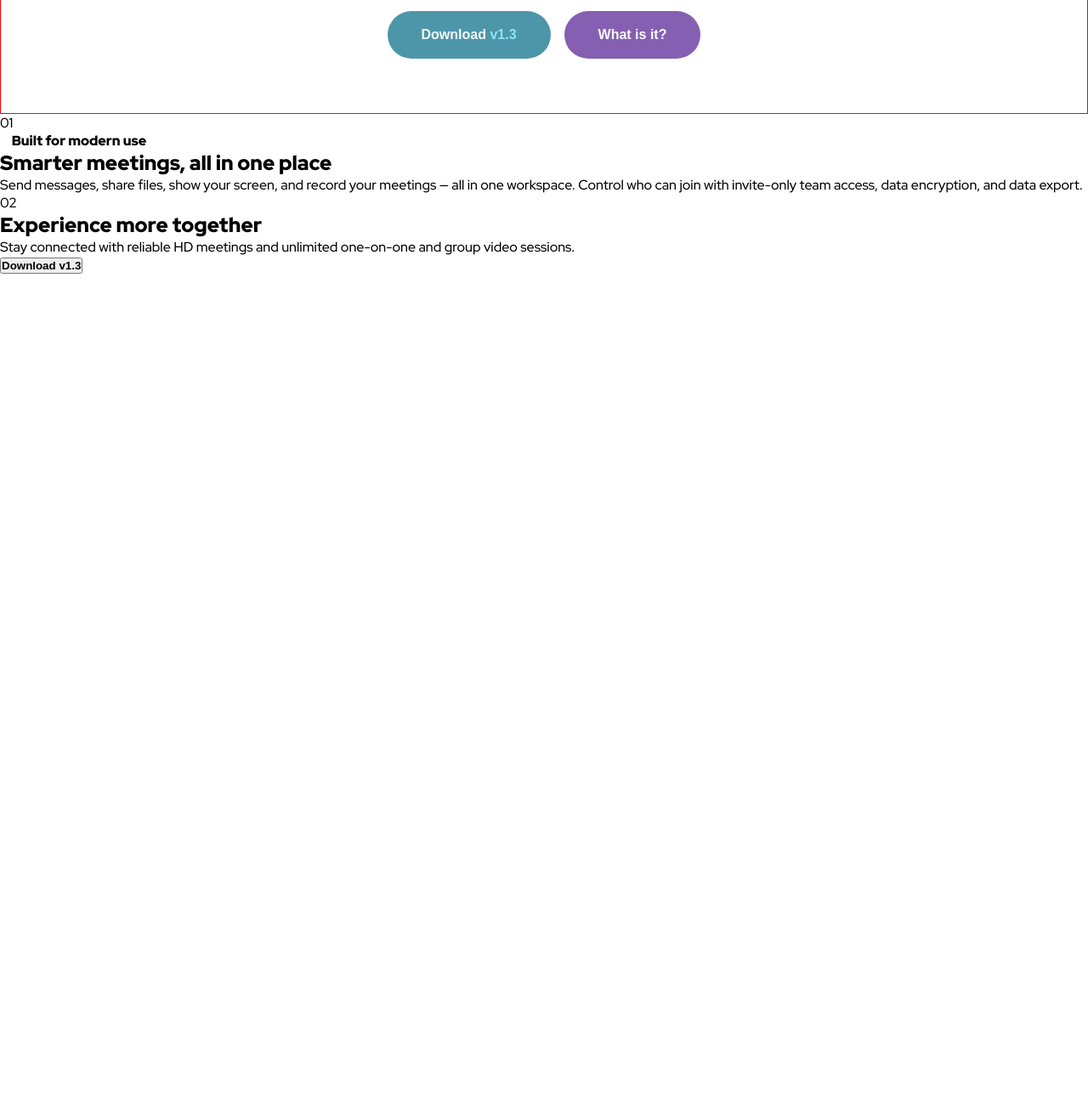
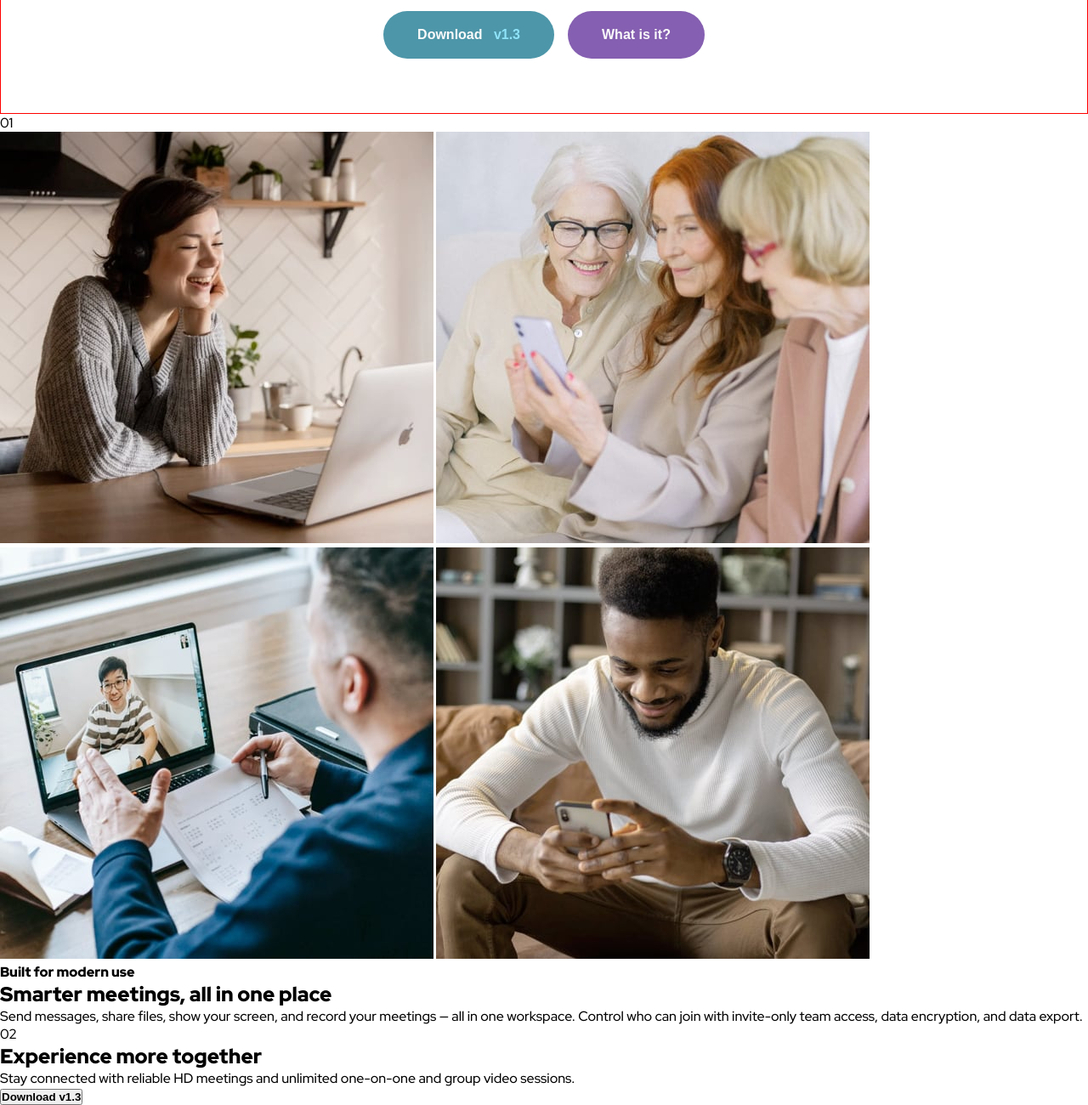
Before and after one commit to barka-dev/meet-landing-page, a plain HTML site: page index.html in a window 1280 px wide. Shown: the part 876-2176 px from the top of the page at 85% size. Before the commit the page ends 1198 px from the top, so only its background shows below. Drawn offline with Linux system fonts and the light colour scheme.

Commit message:
Update index.html

```diff
--- a/index.html
+++ b/index.html
@@ -18,24 +18,26 @@
     </a>
   </nav>
   <header>
-    <img src="assets/desktop/image-hero-left.png" alt="hero left">
+    <img src="assets/tablet/image-hero.png" alt="hero left">
     <img src="assets/desktop/image-hero-right.png" alt="hero right">
     <section>
       <h1>Group Chat <br>for Everyone</h1>
       <p>Meet makes it easy to connect with others face-to-face virtually and collaborate across any device.</p>
       <div>
-        <button>Download <span>v1.3</span></button>
+        <button>Download &nbsp; <span>v1.3</span></button>
         <button>What is it?</button>
       </div>
     </section>
   </header>
   <main>
+    <div>01</div>
     <section>
-      <div>01</div>
-      <img src="" alt="">
-      <img src="" alt="">
-      <img src="" alt="">
-      <img src="" alt="">
+      <img src="assets/desktop/image-woman-in-videocall.jpg" alt="women video call">
+      <img src="assets/desktop/image-women-videochatting.jpg" alt="women video chatting">
+      <img src="assets/desktop/image-men-in-meeting.jpg" alt="men in meeting">
+      <img src="assets/desktop/image-man-texting.jpg" alt="men in texting">
+    </section>
+    <section>
       <strong>Built for modern use</strong>
       <h2>Smarter meetings, all in one place</h2>
       <p>Send messages, share files, show your screen, and record your meetings — all in one
```
